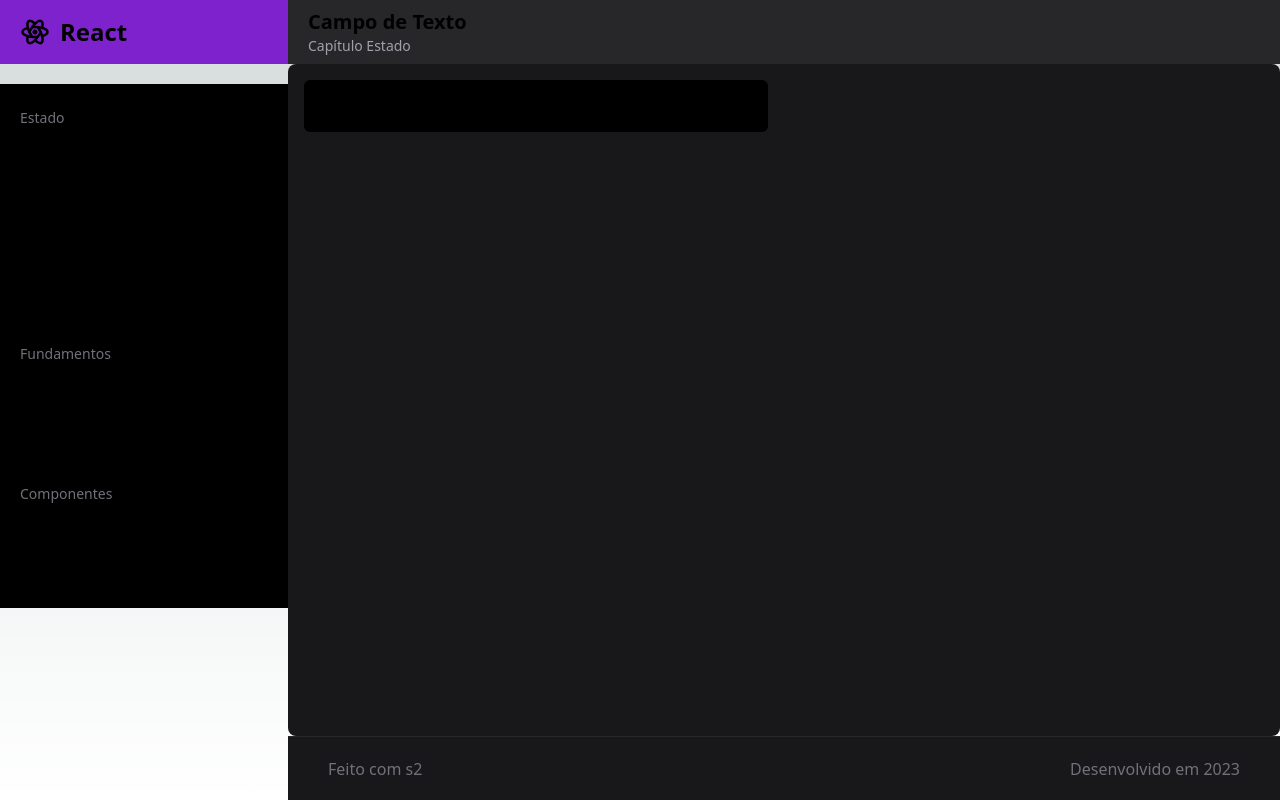
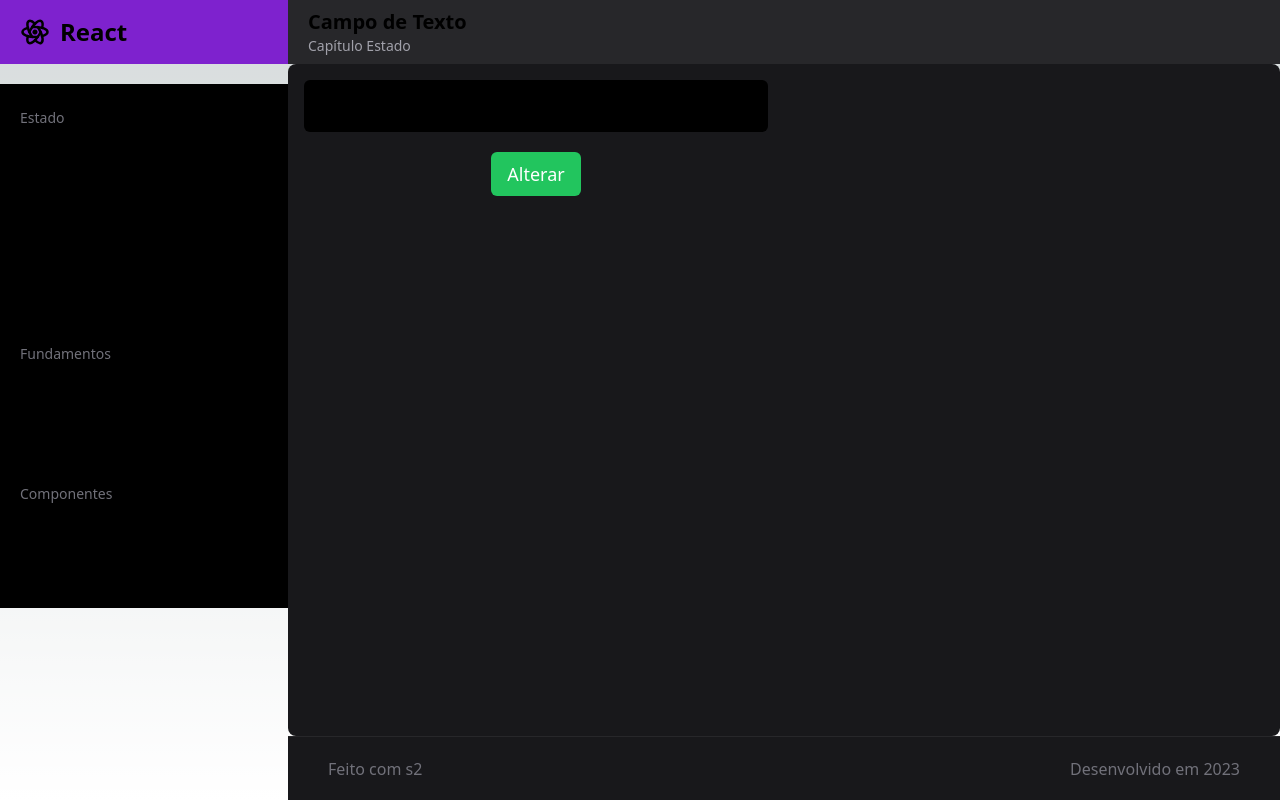
Before and after one commit to israelbulcaotavares/react-fundamentos-cod3r, a Next.js app: page /estado/campoTexto in a window 1280 px wide. Built offline with nearby package versions, Linux system fonts and the light colour scheme.

Commit message:
campo texto parte 2 com onChange

```diff
--- a/src/pages/estado/campoTexto.tsx
+++ b/src/pages/estado/campoTexto.tsx
@@ -2,10 +2,37 @@ import Pagina from "@/components/Pagina";
 import { useState } from "react";
 
 export default function PaginaCampoTexto() {
-  const [valor, setValor] = useState("");
+  const [valor, setValor] = useState('');
+  // const [valor, setValor] = useState(0);
+
+  function alterar() {
+    setValor("Maria");
+  }
+  // function alterar() {
+  //   setValor(Math.random());
+  // }
+
+  function alterarValor(e: any){
+    console.log(e.target.value) //mostra o que aparece no console (inspecionar no chrome)
+    setValor(e.target.value) //faz aparecer as palavras no input
+  }
+
   return (
     <Pagina titulo="Campo de Texto" subtitulo="Capítulo Estado">
-      <input className="campo" type="text" value={valor} />
+      <div className="flex  flex-col items-center  gap-5">
+        <input
+          type="text"
+          className="campo"
+          value={valor}
+          onChange={alterarValor}
+          />
+        <button
+          className="botao"
+          onClick={alterar}>
+          Alterar
+        </button>
+        <span>{valor}</span>
+      </div>
     </Pagina>
   );
 }
```
